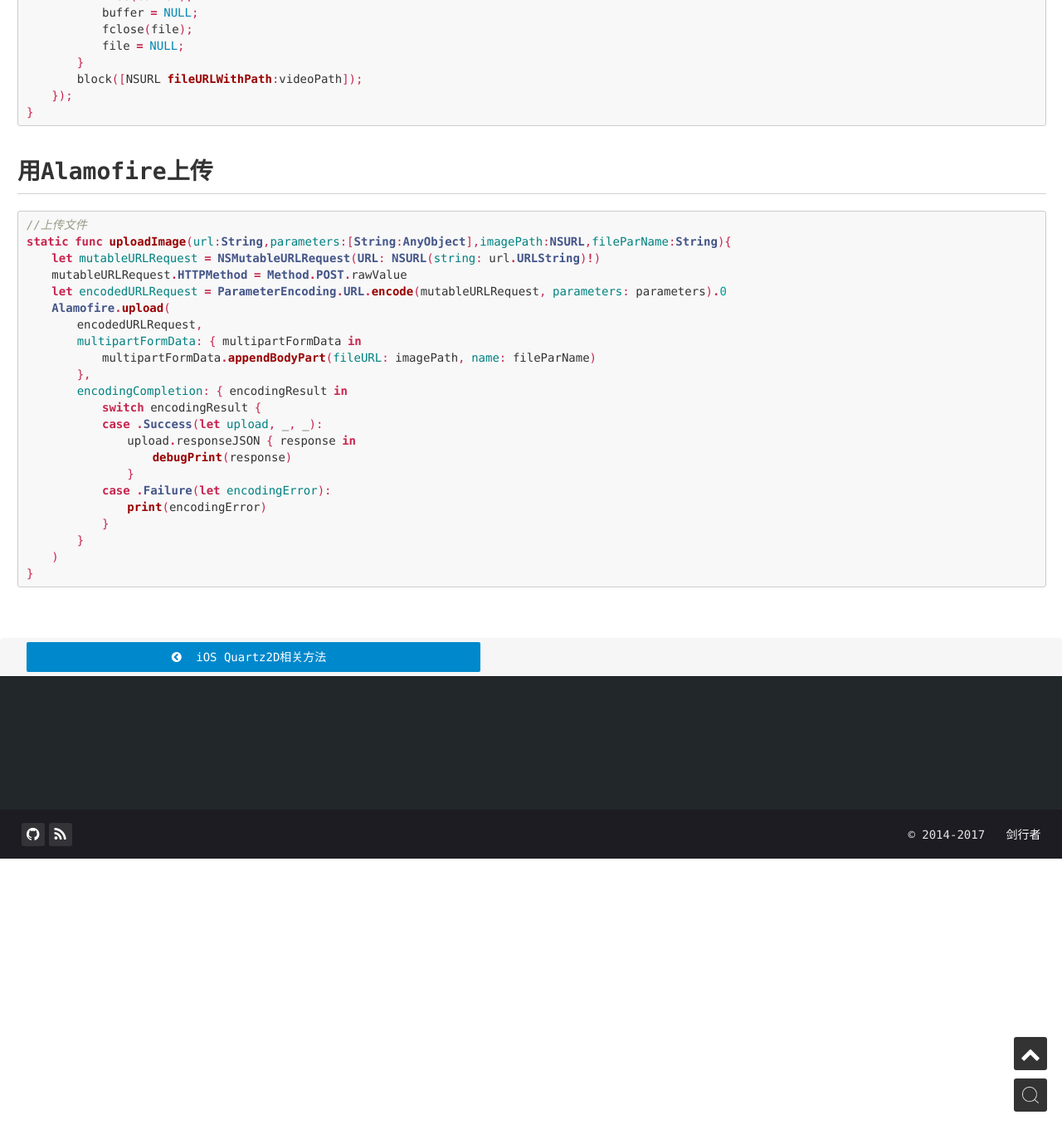
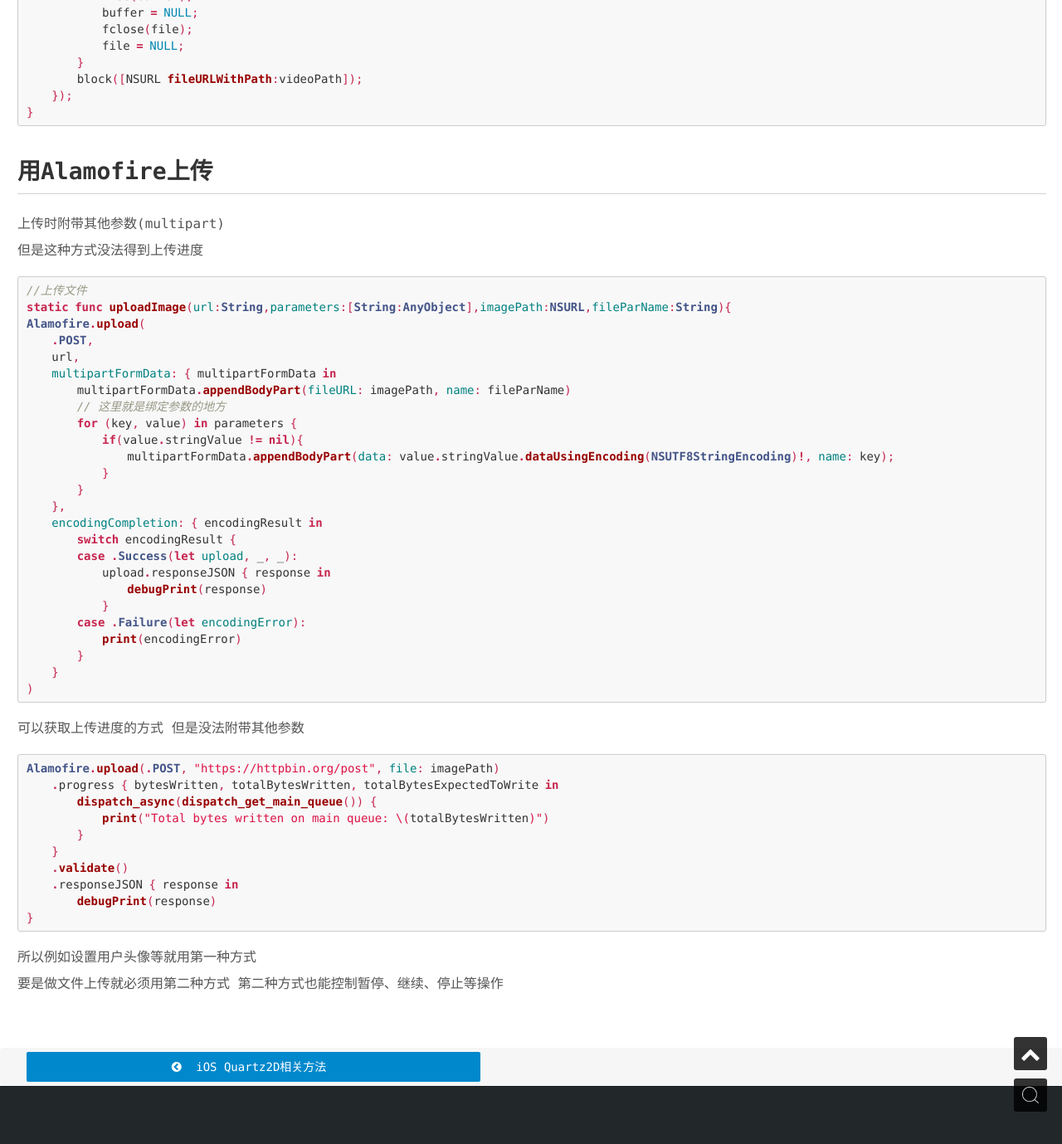
Before and after one commit to psvmc/myblog_jekyll, a Jekyll site: the page built from _posts/2016-06-03-ios-alasset.md, in a window 1280 px wide and 1400 px high, scrolled down 4327 px. Shown: the top 1379 px of the window at 83% size. Built offline with Jekyll 4.4.1, drawn with Linux system fonts in a browser that asks for light colours; nearby versions of some CDN libraries.

Commit message:
代码提交

````diff
--- a/_posts/2016-06-03-ios-alasset.md
+++ b/_posts/2016-06-03-ios-alasset.md
@@ -205,27 +205,51 @@
 
 ## 用Alamofire上传
 
+上传时附带其他参数(multipart)
+但是这种方式没法得到上传进度
+
 ```swift
 //上传文件
 static func uploadImage(url:String,parameters:[String:AnyObject],imagePath:NSURL,fileParName:String){
-    let mutableURLRequest = NSMutableURLRequest(URL: NSURL(string: url.URLString)!)
-    mutableURLRequest.HTTPMethod = Method.POST.rawValue
-    let encodedURLRequest = ParameterEncoding.URL.encode(mutableURLRequest, parameters: parameters).0
-    Alamofire.upload(
-        encodedURLRequest,
-        multipartFormData: { multipartFormData in
-            multipartFormData.appendBodyPart(fileURL: imagePath, name: fileParName)
-        },
-        encodingCompletion: { encodingResult in
-            switch encodingResult {
-            case .Success(let upload, _, _):
-                upload.responseJSON { response in
-                    debugPrint(response)
-                }
-            case .Failure(let encodingError):
-                print(encodingError)
+Alamofire.upload(
+    .POST,
+    url,
+    multipartFormData: { multipartFormData in
+        multipartFormData.appendBodyPart(fileURL: imagePath, name: fileParName)
+        // 这里就是绑定参数的地方
+        for (key, value) in parameters {
+            if(value.stringValue != nil){
+                multipartFormData.appendBodyPart(data: value.stringValue.dataUsingEncoding(NSUTF8StringEncoding)!, name: key);
             }
         }
-    )
+    },
+    encodingCompletion: { encodingResult in
+        switch encodingResult {
+        case .Success(let upload, _, _):
+            upload.responseJSON { response in
+                debugPrint(response)
+            }
+        case .Failure(let encodingError):
+            print(encodingError)
+        }
+    }
+)
+```
+
+可以获取上传进度的方式 但是没法附带其他参数
+
+```swift
+Alamofire.upload(.POST, "https://httpbin.org/post", file: imagePath)
+    .progress { bytesWritten, totalBytesWritten, totalBytesExpectedToWrite in
+        dispatch_async(dispatch_get_main_queue()) {
+            print("Total bytes written on main queue: \(totalBytesWritten)")
+        }
+    }
+    .validate()
+    .responseJSON { response in
+        debugPrint(response)
 }
 ```
+
+所以例如设置用户头像等就用第一种方式
+要是做文件上传就必须用第二种方式 第二种方式也能控制暂停、继续、停止等操作
````
